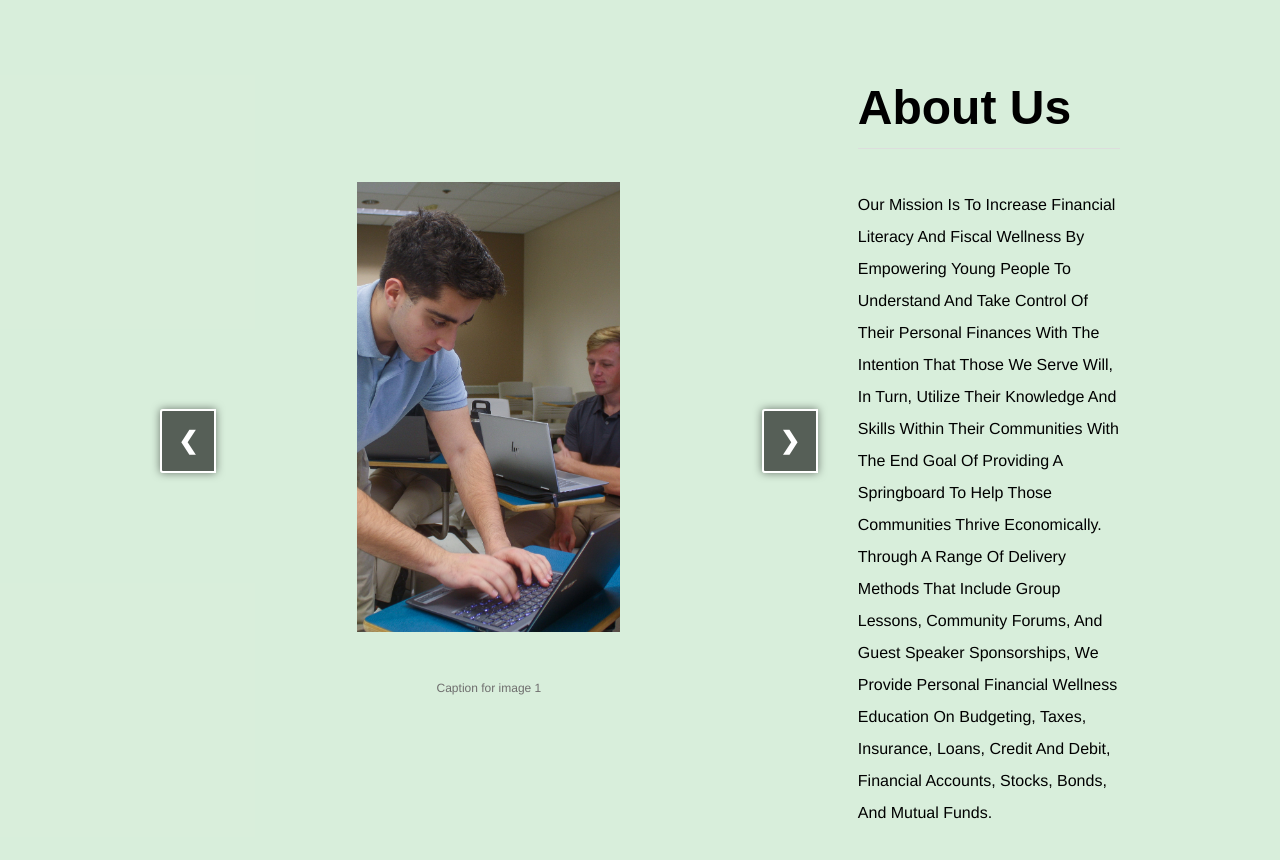
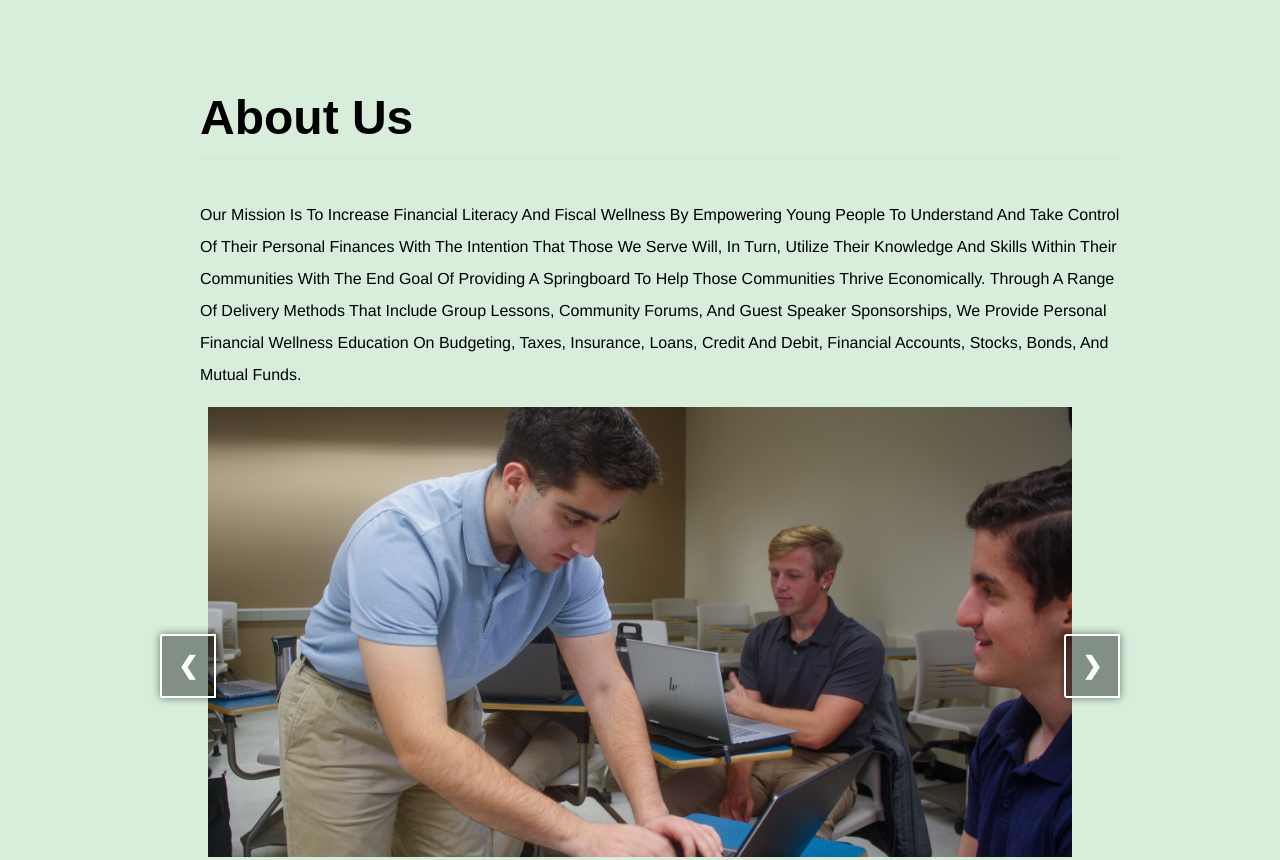
Before and after one commit to andereggc/fly, a plain HTML site: page index.html in a window 1280 px wide. Shown: the part 942-1802 px from the top of the page. Drawn offline with Linux system fonts and the light colour scheme.

Commit message:
fixed image crop, edited nav n form

```diff
--- a/index.html
+++ b/index.html
@@ -27,6 +27,21 @@
 
     <section id="about-us" class="about-us-section">
         <div class="about-us-content">
+
+            <div class="section-text">
+                <h1>About Us</h1>
+                <p>
+                    Our Mission Is To Increase Financial Literacy And Fiscal Wellness By Empowering
+                    Young People To Understand And Take Control Of Their Personal Finances With The
+                    Intention That Those We Serve Will, In Turn, Utilize Their Knowledge And Skills
+                    Within Their Communities With The End Goal Of Providing A Springboard To Help
+                    Those Communities Thrive Economically. Through A Range Of Delivery Methods That
+                    Include Group Lessons, Community Forums, And Guest Speaker Sponsorships, We
+                    Provide Personal Financial Wellness Education On Budgeting, Taxes, Insurance,
+                    Loans, Credit And Debit, Financial Accounts, Stocks, Bonds, And Mutual Funds.
+                </p>
+            </div>
+
             <div class="about-us-image">
                 <!-- Slideshow container -->
                 <div class="slideshow-container">
@@ -61,19 +76,6 @@
                     <span class="next" onclick="plusSlides(1)">&#10095;</span>
                 </div>
                 <!-- <img src="images/about_us_image.png" alt="About Us Image"> -->
-            </div>
-            <div class="section-text">
-                <h1>About Us</h1>
-                <p>
-                    Our Mission Is To Increase Financial Literacy And Fiscal Wellness By Empowering
-                    Young People To Understand And Take Control Of Their Personal Finances With The
-                    Intention That Those We Serve Will, In Turn, Utilize Their Knowledge And Skills
-                    Within Their Communities With The End Goal Of Providing A Springboard To Help
-                    Those Communities Thrive Economically. Through A Range Of Delivery Methods That
-                    Include Group Lessons, Community Forums, And Guest Speaker Sponsorships, We
-                    Provide Personal Financial Wellness Education On Budgeting, Taxes, Insurance,
-                    Loans, Credit And Debit, Financial Accounts, Stocks, Bonds, And Mutual Funds.
-                </p>
             </div>
         </div>
     </section>
@@ -147,7 +149,7 @@
         </div>
         <!-- Replace the existing form with the Google Form iframe -->
         <div class="contact-form">
-            <iframe src="https://docs.google.com/forms/d/e/1FAIpQLSd2lHLYO5Dt02u-P4y2uO8vp01ypyN_QNwKEer39lVLaBhxEA/viewform?embedded=true" width="740" height="742" frameborder="0" marginheight="0" marginwidth="0">Loading…</iframe>
+            <iframe src="https://docs.google.com/forms/d/e/1FAIpQLSd3Nh7J9QNfQZKu8siMPUcjyW3LqDGvJLNkGXQUOUfKRpP63Q/viewform?embedded=true" width="600" height="680" frameborder="0" marginheight="0" marginwidth="0">Loading…</iframe>
         </div>
     </section>
 </body>
@@ -181,6 +183,24 @@
         }
         slides[slideIndex-1].style.display = "block";
     }
+
+    // JavaScript to highlight the active nav link based on scroll position
+    window.onscroll = function() {
+        highlightNav();
+    };
+
+    function highlightNav() {
+        var scrollPosition = document.documentElement.scrollTop || document.body.scrollTop;
+
+        document.querySelectorAll('.navbar a').forEach(link => {
+            var section = document.querySelector(link.hash); // Get the section corresponding to the link
+            if (section.offsetTop <= scrollPosition && section.offsetTop + section.offsetHeight > scrollPosition) {
+                link.classList.add('active'); // Add 'active' class
+            } else {
+                link.classList.remove('active'); // Remove 'active' class
+            }
+        });
+    }
 </script>
 
 </html>
--- a/style.css
+++ b/style.css
@@ -28,6 +28,11 @@ body, html {
 
 .navbar a:hover {
   background-color: #555;
+}
+
+.navbar a.active {
+  background-color: #666; /* Change the color to suit your design */
+  color: white;
 }
 
 section {
@@ -120,21 +125,15 @@ h1 {
 /* About Us Section */
 
 .about-us-section {
+  font-size: 16px;
   background-color: #3fa94a33; /* Replace with your desired background color */
   color: black; /* Text color for better contrast with the background */
   padding: 10px 0%;
 }
 .about-us-content {
-  display: flex;
-  justify-content: space-between;
-  align-items: center;
-  position: relative;
-  flex: 0 0 auto;
-  padding-top: 50px;
-  padding-bottom: 50px;
-  padding-left: 160px;
-  padding-right: 160px;
+  padding: 60px 160px; /* Adjust top/bottom and left/right padding */
 }
+
 .about-us-image img {
   position: relative;
   flex: 1;
@@ -378,11 +377,13 @@ p.indented-paragraph {
 .slide {
 	display: none;
 	position: relative;
-	width: 40%;
+	width: 90%;
 	height: auto;
 	margin-left: auto;
 	margin-right: auto;
 }
+
+
 
 .slide img.centered-image {  /* Modify the size of slide images */
 	width: 100%;
@@ -450,7 +451,7 @@ p.indented-paragraph {
   border-radius: 0 3px 3px 0;
   user-select: none;
   transform: translateY(-50%);
-  background-color: rgba(0,0,0,0.6); /* Semi-transparent black background */
+  background-color: rgba(0,0,0,0.4); /* Semi-transparent black background */
   border: 2px solid white; /* White border */
   box-shadow: 0px 0px 8px 0px rgba(0,0,0,0.5); /* Shadow for depth */
 }
```
